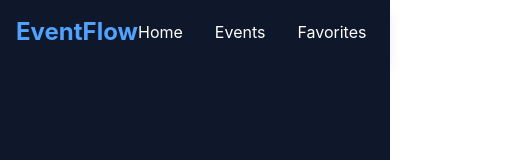
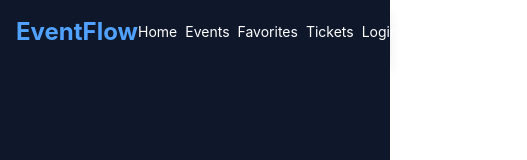
Before and after one commit to Ash709/Eventflow, a React (Vite) app: page / in a window 390 px wide. Shown: the top 160 px of the page, 527 px wide, since content can reach past the window. Built offline with nearby package versions, Linux system fonts and the light colour scheme; the HTML template or start-up script is replaced by a standard one.

Commit message:
Adjust Navbar styles for responsive design

```diff
--- a/src/components/Navbar.jsx
+++ b/src/components/Navbar.jsx
@@ -12,7 +12,7 @@
           EventFlow
         </NavLink>
 
-        <ul className="flex gap-8">
+        <ul className="flex gap-2 md:gap-8 text-sm md:text-base">
 
           <li>
             <NavLink to="/">Home</NavLink>
```
